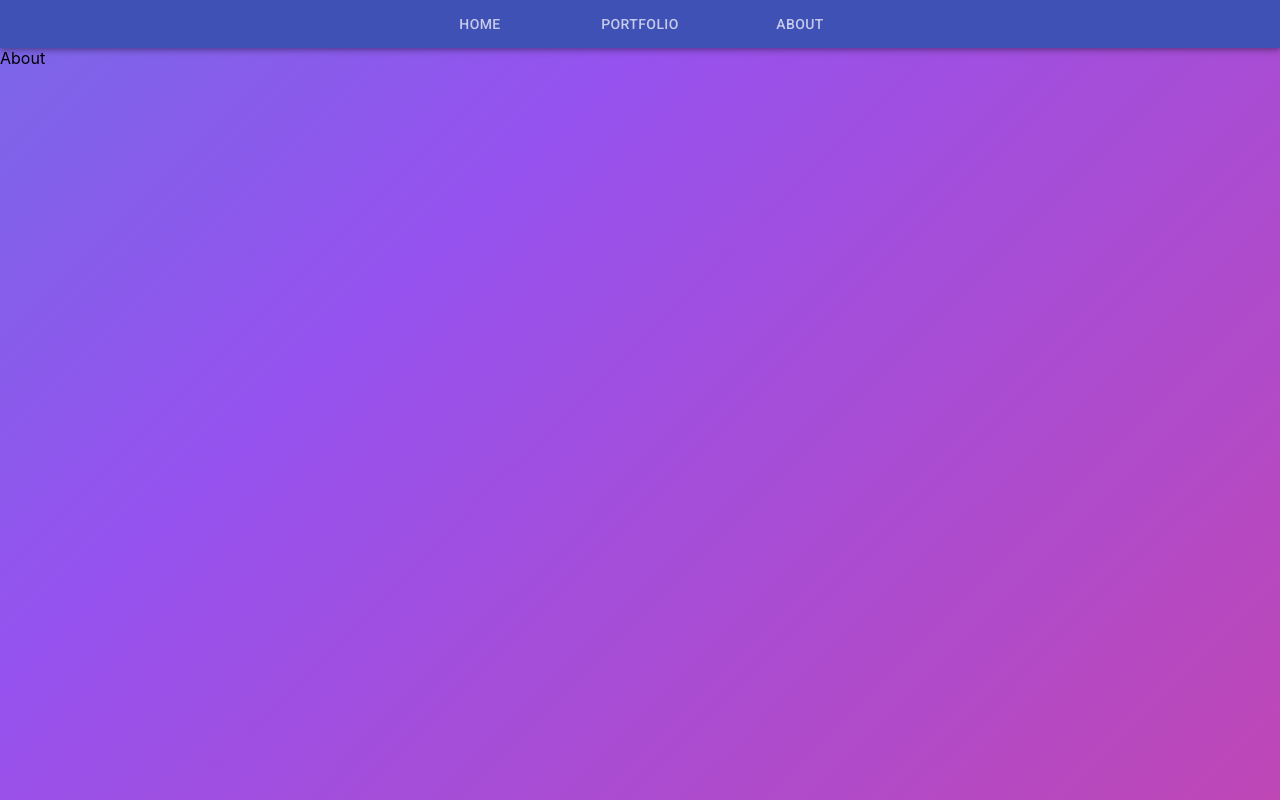
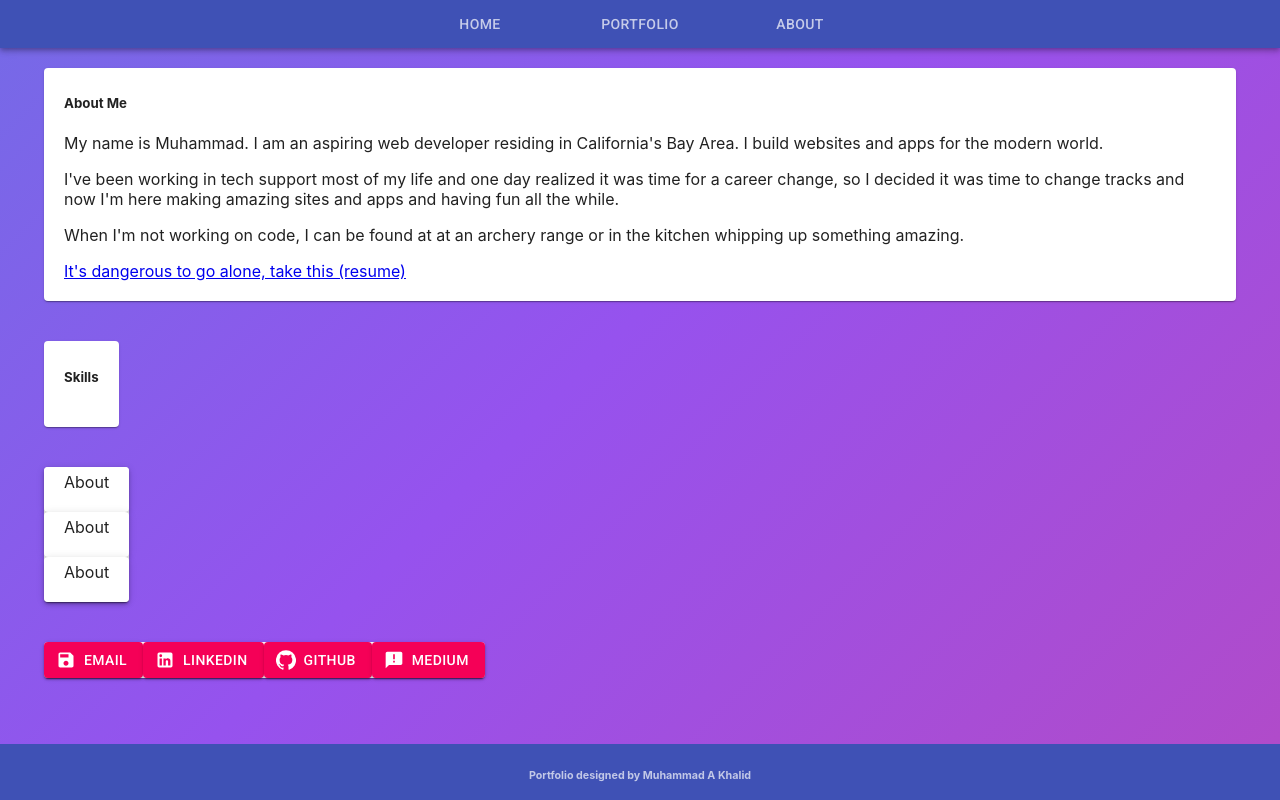
Before and after one commit to akhalid88/reactfolio, a React (Create React App) app in the folder reactfolio/: page /about in a window 1280 px wide. Built offline with nearby package versions, Linux system fonts and the light colour scheme.

Commit message:
add footer; add about me content; import icons

```diff
--- a/reactfolio/package.json
+++ b/reactfolio/package.json
@@ -4,6 +4,7 @@
   "private": true,
   "dependencies": {
     "@material-ui/core": "^4.11.3",
+    "@material-ui/icons": "^4.11.2",
     "@material-ui/lab": "^4.0.0-alpha.57",
     "@testing-library/jest-dom": "^5.11.9",
     "@testing-library/react": "^11.2.5",
--- a/reactfolio/src/App.css
+++ b/reactfolio/src/App.css
@@ -46,7 +46,7 @@ html, body {
 
 body {
   background: linear-gradient(-45deg, #e73c7e, #9652ee, #23a6d5, #23d5ab);
-  background-size: 400% 400%;
+  background-size: 400% 600%;
   animation: gradient 15s ease infinite;
 }
 
--- a/reactfolio/src/App.js
+++ b/reactfolio/src/App.js
@@ -1,16 +1,18 @@
 import React, { useState } from 'react';
 import './App.css';
 import { BrowserRouter as Router, Route, Switch } from "react-router-dom";
-import { AppBar, Button, Menu, Tabs, Tab, TabPanel } from '@material-ui/core';
-import Jumbotron from "./components/jumbotron/jumbotron";
+import { BottomNavigation } from '@material-ui/core';
+
+// import Jumbotron from "./components/jumbotron/jumbotron";
 import Navbar from "./components/navbar/navbar";
+import Footer from "./components/footer/footer"
+
 import Home from "./pages/home";
 import Portfolio from "./pages/portfolio";
 import About from "./pages/about";
 // import NoMatch from "./pages/nomatch";
 
 function App() {
-
 
   return (
     <Router basename="/">
@@ -22,10 +24,7 @@ function App() {
         <Route exact path="/about" component={About} />
         {/* <Route component={NoMatch} /> */}
       </Switch>
-
-      {/* <Jumbotron>
-
-      </Jumbotron> */}
+      <Footer />
     </Router>
   );
 }
--- /dev/null
+++ b/reactfolio/src/components/footer/footer.js
@@ -0,0 +1,25 @@
+import React from 'react';
+import { makeStyles } from '@material-ui/core/styles';
+
+import { BottomNavigation } from '@material-ui/core';
+
+const useStyles = makeStyles({
+	foot: {
+		position: 'fixed',
+		width: "100%",
+		backgroundColor: '#3F51B5',
+		color: '#C2C8E7',
+		bottom: 0
+	}
+})
+
+function Footer() {
+	const classes = useStyles();
+	return (
+		<BottomNavigation className={classes.foot}>
+			<h6>Portfolio designed by Muhammad A Khalid</h6>
+		</BottomNavigation>
+	);
+};
+
+export default Footer;
--- a/reactfolio/src/components/project/project.js
+++ b/reactfolio/src/components/project/project.js
@@ -36,9 +36,8 @@ const useStyles = makeStyles({
 	}
 });
 
-function Project({ id, name, description, image, deploy, github }) {
+function Project({ name, description, image, deploy, github }) {
 	const classes = useStyles();
-	// const bull = <span className={classes.bullet}>•</span>;
 
 	return (
 		<Grid item component={Card} className={classes.grid}>
@@ -46,9 +45,8 @@ function Project({ id, name, description, image, deploy, github }) {
 				<CardMedia
 					className={classes.media}
 					image={image}
-					title="COVID 19 Tracker"
+					title={name}
 				/>
-				{/* <img src={image} alt={name} /> */}
 				<CardContent>
 					<Typography className={classes.title} color="textSecondary" gutterBottom>
 						{name}
--- a/reactfolio/src/pages/about.js
+++ b/reactfolio/src/pages/about.js
@@ -1,8 +1,84 @@
 import React from 'react';
+import { Container, Grid, Paper, Button, Icon } from '@material-ui/core';
+// import { EmailIcon, MailOutlineIcon } from '@material-ui/icons';
+import { makeStyles } from '@material-ui/core/styles';
+import SaveIcon from '@material-ui/icons/Save';
+import EmailIcon from '@material-ui/icons/Email';
+import LinkedInIcon from '@material-ui/icons/LinkedIn';
+import GitHubIcon from '@material-ui/icons/GitHub';
+import AnnouncementIcon from '@material-ui/icons/Announcement';
+
+const useStyles = makeStyles({
+	gridCont: {
+		// margin: 20,
+		padding: 20
+	},
+	gridItems: {
+		// marginTop: 20,
+		// padding: 10
+	},
+	paper: {
+		paddingTop: 5,
+		padding: 20
+	}
+});
 
 function About() {
+	const classes = useStyles();
 	return (
-		<div>About</div>
+		<Container>
+			<Grid container alignItems="stretch" className={classes.gridCont}>
+
+				<Grid item className={classes.gridItem}>
+					<Paper className={classes.paper}>
+						<div className="callout aboutme">
+							<h5 className="textarea">About Me</h5>
+							<p>My name is Muhammad. I am an aspiring web developer residing in California's Bay Area. I build websites and
+								apps for the modern world.</p>
+							<p>I've been working in tech support most of my life and one day realized it was time for a career change, so I
+							decided it was time to change tracks and now I'm here making amazing sites and apps and having fun all the
+								while.</p>
+							<p>When I'm not working on code, I can be found at at an archery range or in the kitchen whipping up something
+								amazing.</p>
+							<a href="/images/MuhammadAKhalid-resume.pdf" className="resume" role="button" download>
+								It's dangerous to go alone, take this (resume)
+								<span>
+									<i class="fas fa-file-download fa-2x"></i>
+								</span>
+							</a>
+						</div>
+					</Paper>
+				</Grid>
+			</Grid>
+
+			<Grid container alignItems="stretch" className={classes.gridCont}>
+				<Grid item>
+					<Paper className={classes.paper}>
+						<div className="callout aboutme">
+							<h5 className="textarea">Skills</h5>
+						</div>
+					</Paper>
+				</Grid>
+			</Grid>
+
+			<Grid container alignItems="stretch" className={classes.gridCont}>
+				<Grid item component={Paper}>
+					<Paper elevation={3} className={classes.paper}>About</Paper>
+					<Paper elevation={3} className={classes.paper}>About</Paper>
+					<Paper elevation={3} className={classes.paper}>About</Paper>
+				</Grid>
+			</Grid>
+
+			<Grid container alignItems="stretch" className={classes.gridCont}>
+				<Grid item component={Paper}>
+					<Button variant="contained" color="secondary" startIcon={<SaveIcon />}>Email</Button>
+					<Button variant="contained" color="secondary" startIcon={<LinkedInIcon />}>LinkedIn</Button>
+					<Button variant="contained" color="secondary" startIcon={<GitHubIcon />}>GitHub</Button>
+					<Button variant="contained" color="secondary" startIcon={<AnnouncementIcon />}>Medium</Button>
+				</Grid>
+			</Grid>
+
+		</Container>
 	);
 }
 
--- a/reactfolio/src/pages/home.js
+++ b/reactfolio/src/pages/home.js
@@ -1,18 +1,34 @@
 import React from 'react';
 import { makeStyles } from '@material-ui/core/styles';
 
-import { Container, Paper } from '@material-ui/core';
+import { Container } from '@material-ui/core';
 
+const useStyles = makeStyles({
+	main: {
+		marginTop: "10%",
+		maxWidth: "40%",
+		// alignItems: 'center',
+		// display: 'inline-block'
+	},
+	title: {
+		fontSize: 100,
+		color: '#C2C8E7',
+	},
+	text: {
+		fontsize: 20,
+		textAlign: 'center'
 
+	}
+})
 
 function Home() {
+	const classes = useStyles();
 	return (
-		<Container>
-			<div>
-				<h1>MUHAMMAD A KHALID</h1>
-				<div class="line"></div>
-				<h5>Full Stack Web Developer</h5>
-				<h5>Archer | Coder | Gamer</h5>
+		<Container className={classes.main}>
+			<div className={classes.text}>
+				<h1 className={classes.title}>MUHAMMAD A KHALID</h1>
+				<h5 className={classes.text}>Full Stack Web Developer</h5>
+				<h5 className={classes.text}>Archer | Coder | Gamer</h5>
 			</div>
 		</Container>
 	);
--- a/reactfolio/src/pages/portfolio.js
+++ b/reactfolio/src/pages/portfolio.js
@@ -1,4 +1,4 @@
-import { Container, Grid } from '@material-ui/core';
+import { Grid } from '@material-ui/core';
 import React, { useState, useEffect } from 'react';
 import Project from "../components/project/project"
 import projects from "../projects.json";
@@ -8,13 +8,8 @@ const useStyles = makeStyles({
 	proj: {
 		marginTop: 100,
 		justifyContent: 'center'
-	},
-	container: {
-		// width: "80%",
-		// align: 'center'
 	}
-})
-
+});
 
 function Portfolio() {
 
@@ -27,7 +22,6 @@ function Portfolio() {
 
 	return (
 		<div className={classes.container}>
-			{/* <Container className={classes.proj}> */}
 			<Grid container alignItems="stretch" className={classes.proj}>
 				{projectState.map(proj => (
 					<Project
@@ -40,7 +34,6 @@ function Portfolio() {
 					/>
 				))}
 			</Grid>
-			{/* </Container> */}
 		</div>
 	);
 }
```
Also changed, not shown: 1 other file (tests, documents, lock files or other folders). Lines whose indentation alone changed are shown as unchanged.
